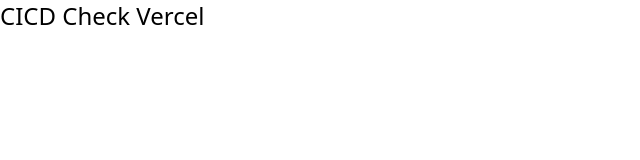
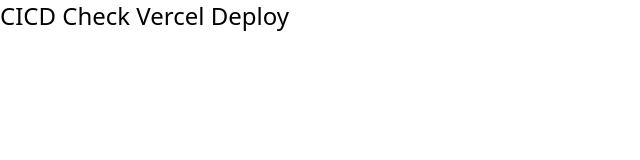
Before and after one commit to crabit-official/Crabit-FE, a Next.js app: page / in a window 1280 px wide. Shown: the top 160 px of the page, without its empty margins (0-640 px from the left). Built offline with nearby package versions, Linux system fonts and the light colour scheme.

Commit message:
Deploy: Check Deploy System

```diff
--- a/src/app/page.tsx
+++ b/src/app/page.tsx
@@ -1,3 +1,3 @@
 export default function Home() {
-  return <div className="text-2xl">CICD Check Vercel</div>;
+  return <div className="text-2xl">CICD Check Vercel Deploy</div>;
 }
```
Also changed, not shown: 1 other file (tests, documents, lock files or other folders).
